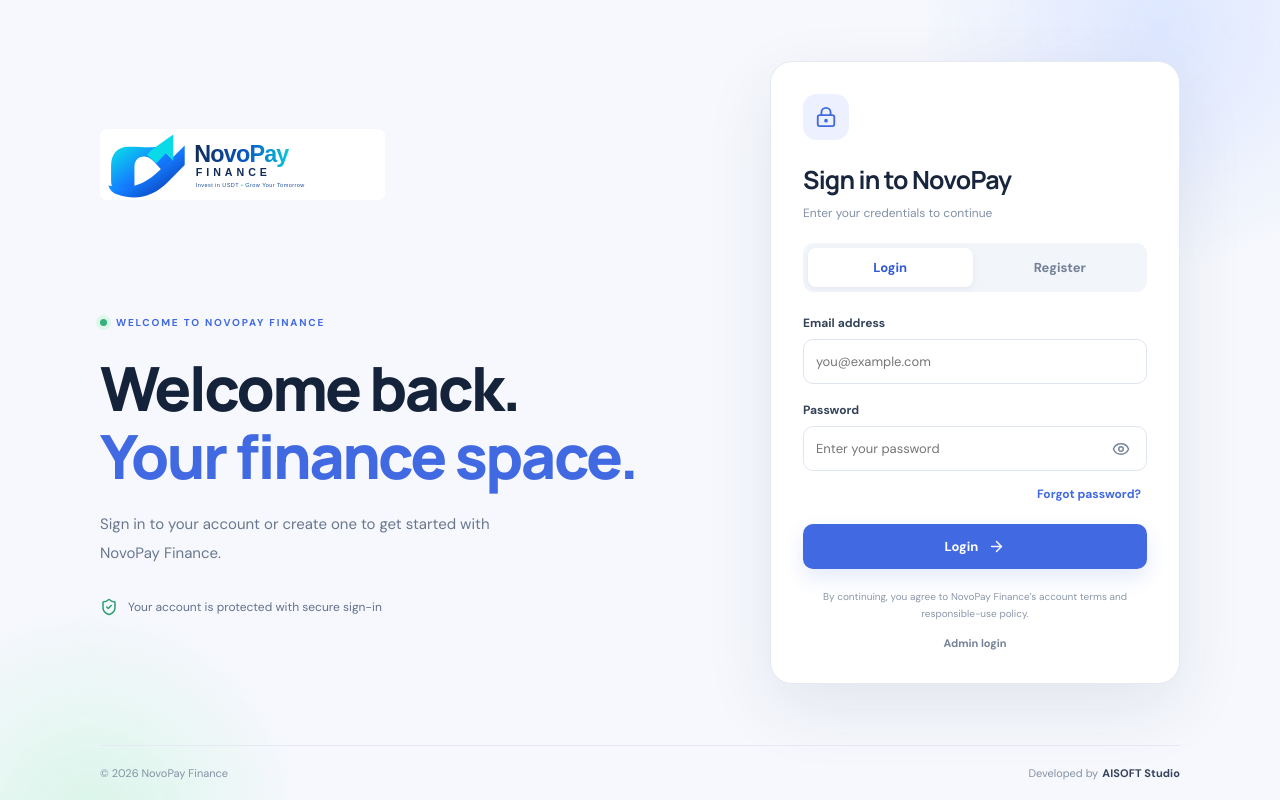
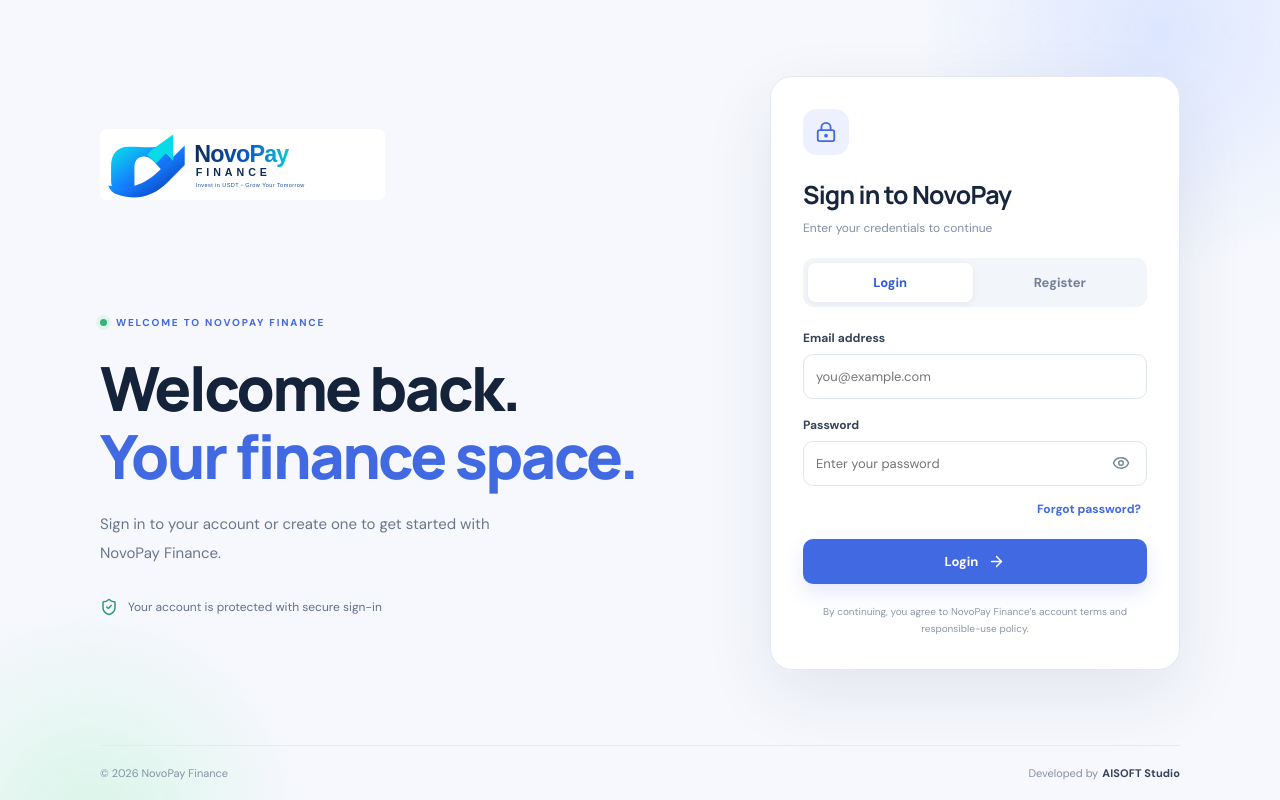
Before and after one commit to infoaisoft26-byte/NovoPay-Financ, a React (Vite) app: page / in a window 1280 px wide. Built offline with nearby package versions, Linux system fonts and the light colour scheme; no server answers.

Commit message:
Remove public admin login link from user auth page

```diff
--- a/src/App.jsx
+++ b/src/App.jsx
@@ -247,7 +247,7 @@ function AuthScreen({ mode, setMode, name, setName, mobile, setMobile, sponsorCo
           {notice && <p className="np-notice" role="status">{notice}</p>}
 
           {adminLogin && <button className="np-back-link" onClick={() => { setMode("login"); navigate("/"); }}>← Back to user login</button>}
-          {!adminLogin && <><p className="np-legal">By continuing, you agree to NovoPay Finance’s account terms and responsible-use policy.</p><button type="button" className="np-admin-link" onClick={() => { setMode("login"); navigate("/admin/login"); }}>Admin login</button></>}
+          {!adminLogin && <p className="np-legal">By continuing, you agree to NovoPay Finance’s account terms and responsible-use policy.</p>}
         </section>
       </section>
       <footer className="np-auth-footer"><span>© {new Date().getFullYear()} NovoPay Finance</span><span>Developed by <strong>AISOFT Studio</strong></span></footer>
```
